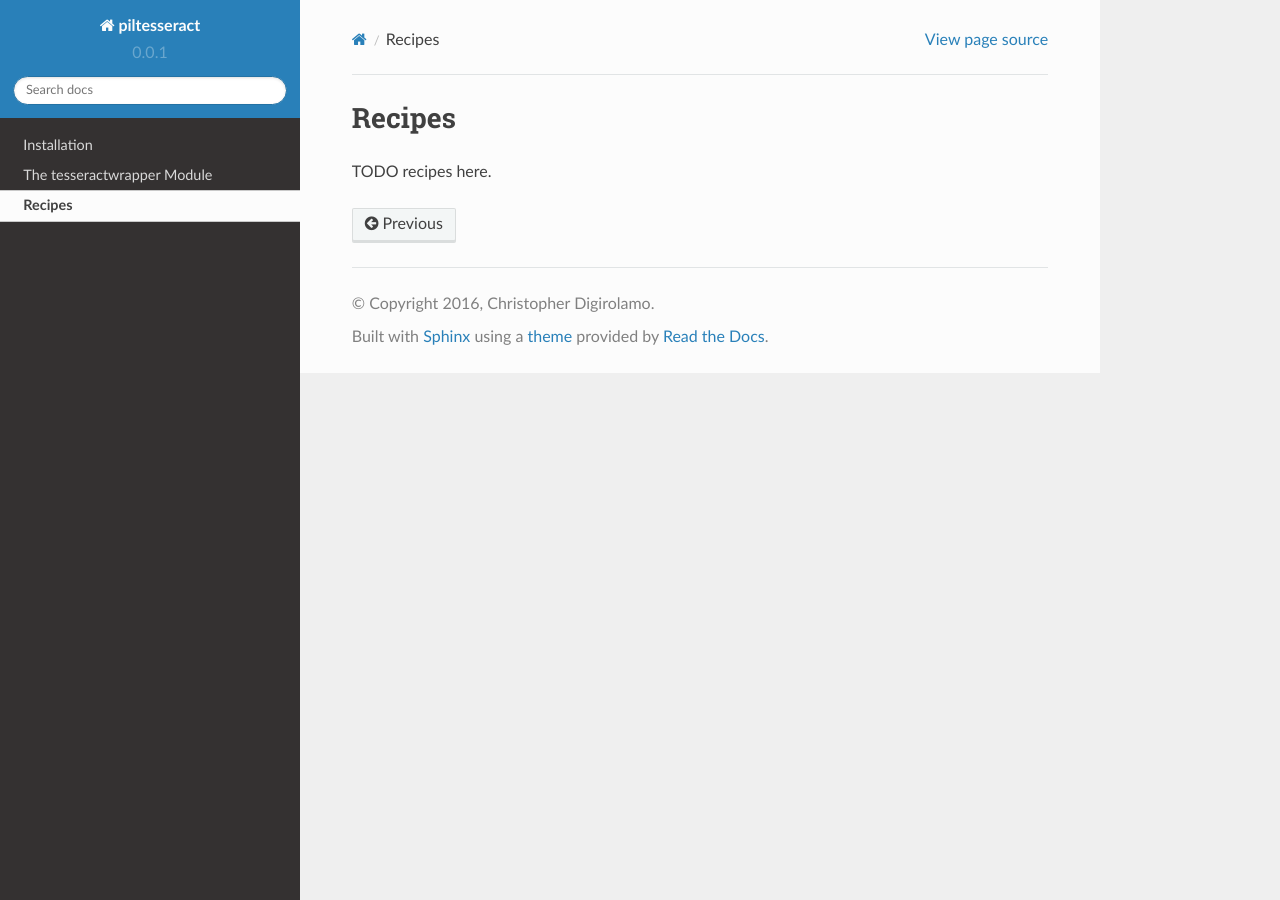
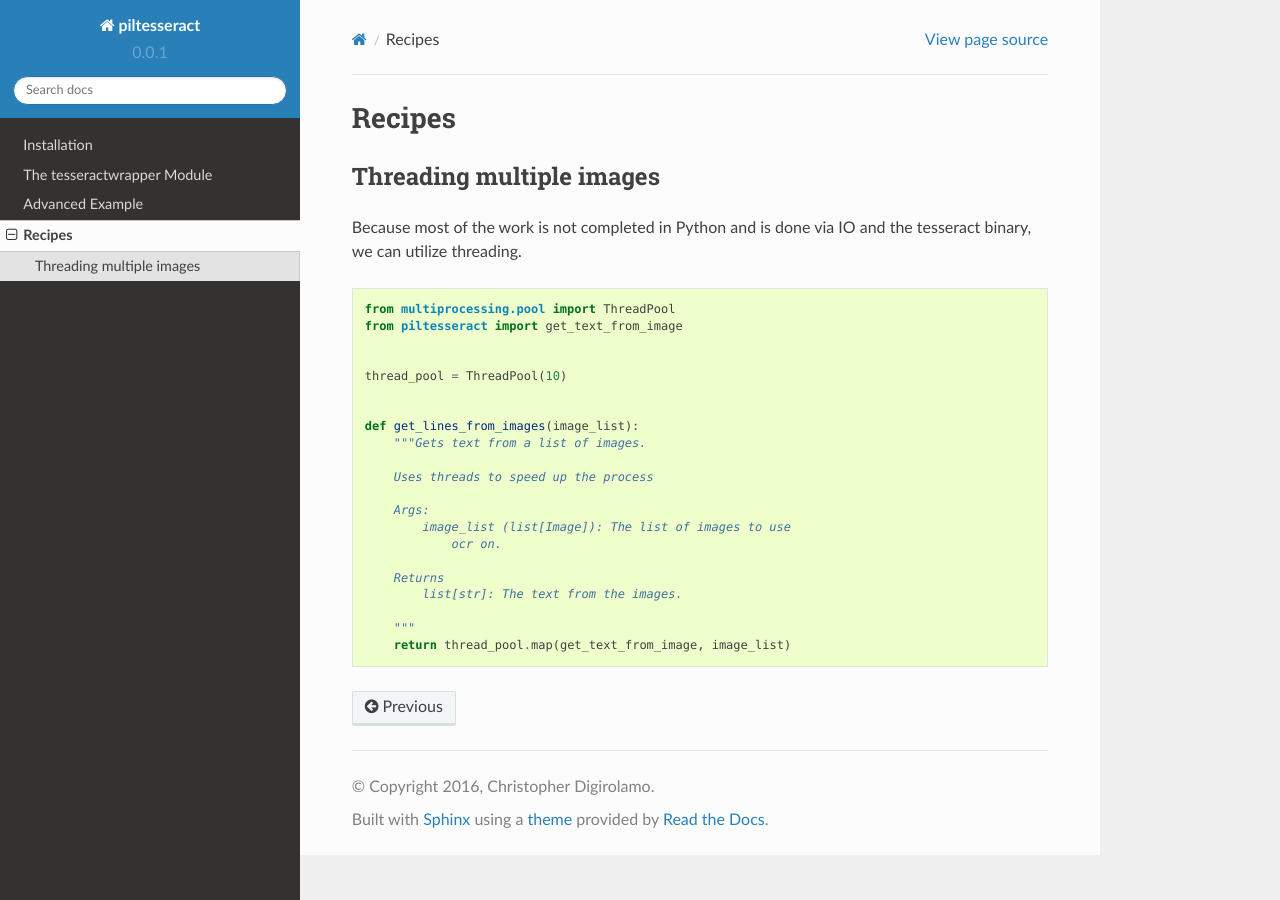
Before and after one commit to mklingn/PILtesseract, a Sphinx documentation site: the page built from docs/recipes.rst, in a window 1280 px wide. Built offline with Sphinx 7.4.7 and the Read the Docs theme 2.0.0, drawn with Linux system fonts in a browser that asks for light colours.

Commit message:
Added advanced examples and recipes.

```diff
--- a/docs/index.rst
+++ b/docs/index.rst
@@ -8,6 +8,7 @@ Table of Contents:
 
    ./install.rst
    ./piltesseract.rst
+   ./example.rst
    ./recipes.rst
 
 
--- a/docs/recipes.rst
+++ b/docs/recipes.rst
@@ -1,3 +1,33 @@
+
 Recipes
-====================
-TODO recipes here.
+=======
+
+Threading multiple images
+-------------------------
+
+Because most of the work is not completed in Python and is done via IO
+and the tesseract binary, we can utilize threading.
+
+.. code:: python
+
+    from multiprocessing.pool import ThreadPool
+    from piltesseract import get_text_from_image
+
+
+    thread_pool = ThreadPool(10)
+
+
+    def get_lines_from_images(image_list):
+        """Gets text from a list of images.
+
+        Uses threads to speed up the process
+
+        Args:
+            image_list (list[Image]): The list of images to use
+                ocr on.
+
+        Returns
+            list[str]: The text from the images.
+
+        """
+        return thread_pool.map(get_text_from_image, image_list)
```
Also changed, not shown: docs/example.rst (added, +183 -0 lines), docs/output_12_0.png (added), docs/output_4_0.png (added), docs/output_6_0.png (added).
